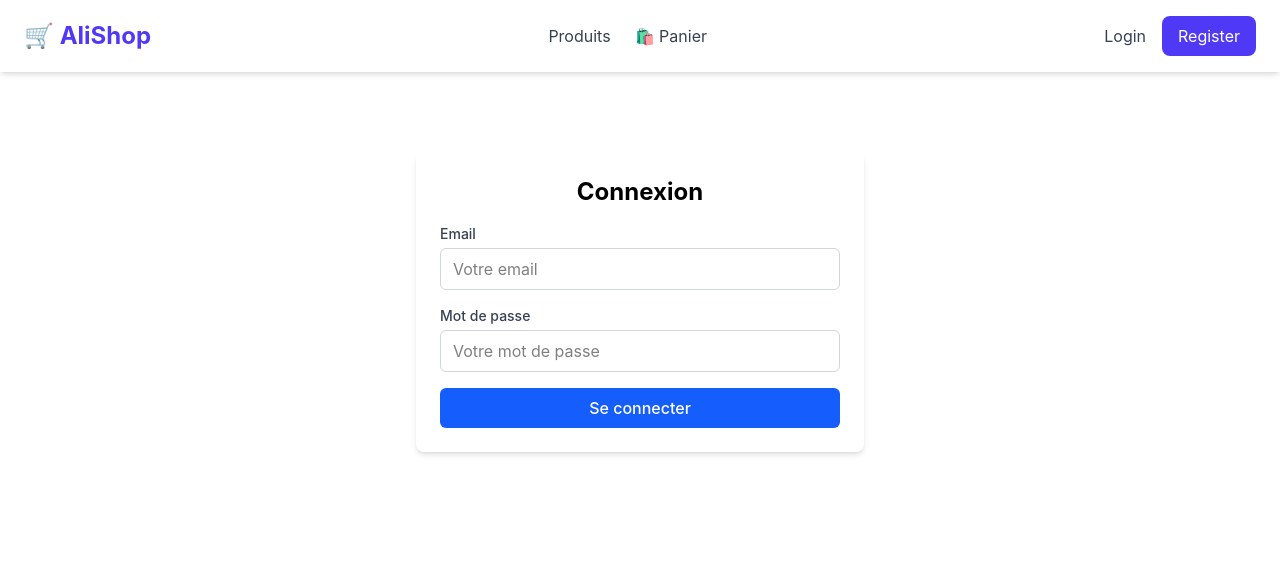
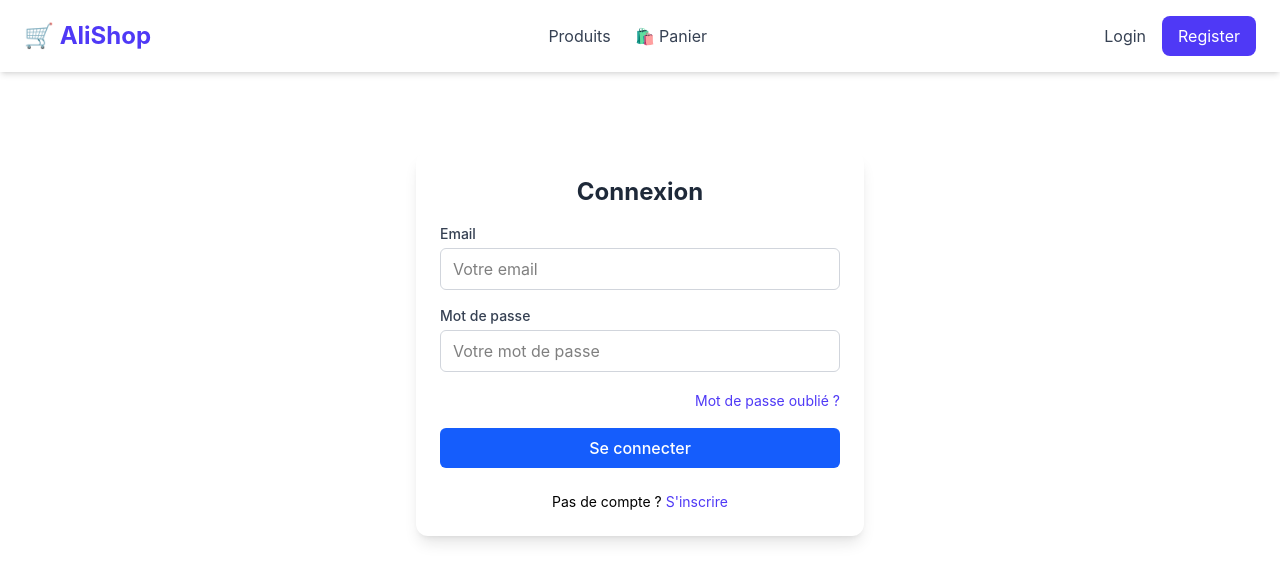
Before and after one commit to alibouch2005/e-commerce-frontend, a React (Vite) app: page /login in a window 1280 px wide. Shown: the top 582 px of the page. Built offline with nearby package versions, Linux system fonts and the light colour scheme; no server answers.

Commit message:
Amélioration de la page login avec UX et liens utiles

```diff
--- a/src/pages/Login.jsx
+++ b/src/pages/Login.jsx
@@ -1,6 +1,6 @@
-import { useState , useContext} from "react";
+import { useState, useContext } from "react";
 import { login } from "../services/authService";
-import { useNavigate } from "react-router-dom";
+import { useNavigate, Link } from "react-router-dom";
 import { AuthContext } from "../context/AuthContext";
 import Input from "../components/ui/Input";
 import Button from "../components/ui/Button";
@@ -9,78 +9,92 @@ export default function Login() {
 
   const navigate = useNavigate();
 
+  const [email, setEmail] = useState("");
+  const [password, setPassword] = useState("");
+  const [error, setError] = useState("");
 
-  const [email,setEmail] = useState("");
-  const [password,setPassword] = useState("");
-  const [error,setError] = useState("");
+  const { setUser } = useContext(AuthContext);
 
-  const { setUser } = useContext(AuthContext);// Récupérer la fonction setUser du contexte d'authentification
   const handleSubmit = async (e) => {
-
     e.preventDefault();
 
-    try{
+    try {
+      const res = await login(email, password);
 
-      const res = await login(email,password);
+      setUser(res.data.user);
+      navigate("/");
 
-      console.log(res.data.user);
-      navigate("/");
-      setUser(res.data.user); // Mettre à jour l'état de l'utilisateur dans le contexte d'authentification
-      alert("Connexion réussie");
-
-    }catch(err){
-
+    } catch (err) {
       const message =
-        err?.response?.data?.message ;
-
-      console.log(message);
+        err?.response?.data?.message || "Erreur de connexion";
 
       setError(message);
-
     }
-
   };
 
   return (
-
-    <div className="max-w-md mx-auto mt-20 p-6 bg-white rounded-lg shadow-md">
+    <div className="max-w-md mx-auto mt-20 p-6 bg-white rounded-xl shadow-lg">
 
       <form
         onSubmit={handleSubmit}
         className="flex flex-col gap-4"
       >
-        <h1 className="text-2xl font-bold text-center">Connexion</h1>
+        <h1 className="text-2xl font-bold text-center text-gray-800">
+          Connexion
+        </h1>
 
+        {/* Email */}
         <Input
           label="Email"
           type="email"
           placeholder="Votre email"
           value={email}
-          onChange={(e)=>setEmail(e.target.value)}
+          onChange={(e) => setEmail(e.target.value)}
         />
 
+        {/* Password */}
         <Input
           label="Mot de passe"
           type="password"
           placeholder="Votre mot de passe"
           value={password}
-          onChange={(e)=>setPassword(e.target.value)}
+          onChange={(e) => setPassword(e.target.value)}
         />
 
+        {/* 🔥 Forgot Password */}
+        <div className="text-right">
+          <Link
+            to="/forgot-password"
+            className="text-sm text-indigo-600 hover:underline"
+          >
+            Mot de passe oublié ?
+          </Link>
+        </div>
+
+        {/* Error */}
         {error && (
-          <p className="text-red-500 text-sm">
+          <p className="text-red-500 text-sm text-center">
             {error}
           </p>
         )}
 
-        <Button type="submit" variant="primary" size="md" >
+        {/* Button */}
+        <Button type="submit" variant="primary" size="md">
           Se connecter
         </Button>
 
+        {/* 🔥 Register link */}
+        <div className="text-center text-sm mt-2">
+          Pas de compte ?{" "}
+          <Link
+            to="/register"
+            className="text-indigo-600 hover:underline"
+          >
+            S'inscrire
+          </Link>
+        </div>
+
       </form>
-
     </div>
-
   );
-
 }
```
